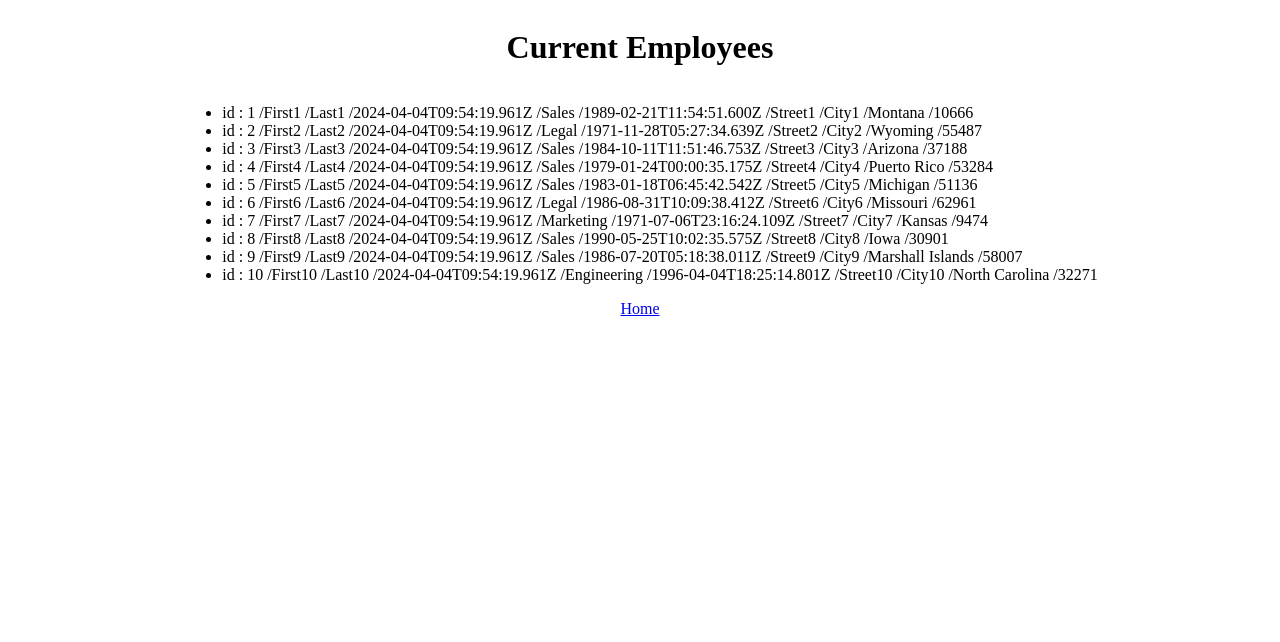
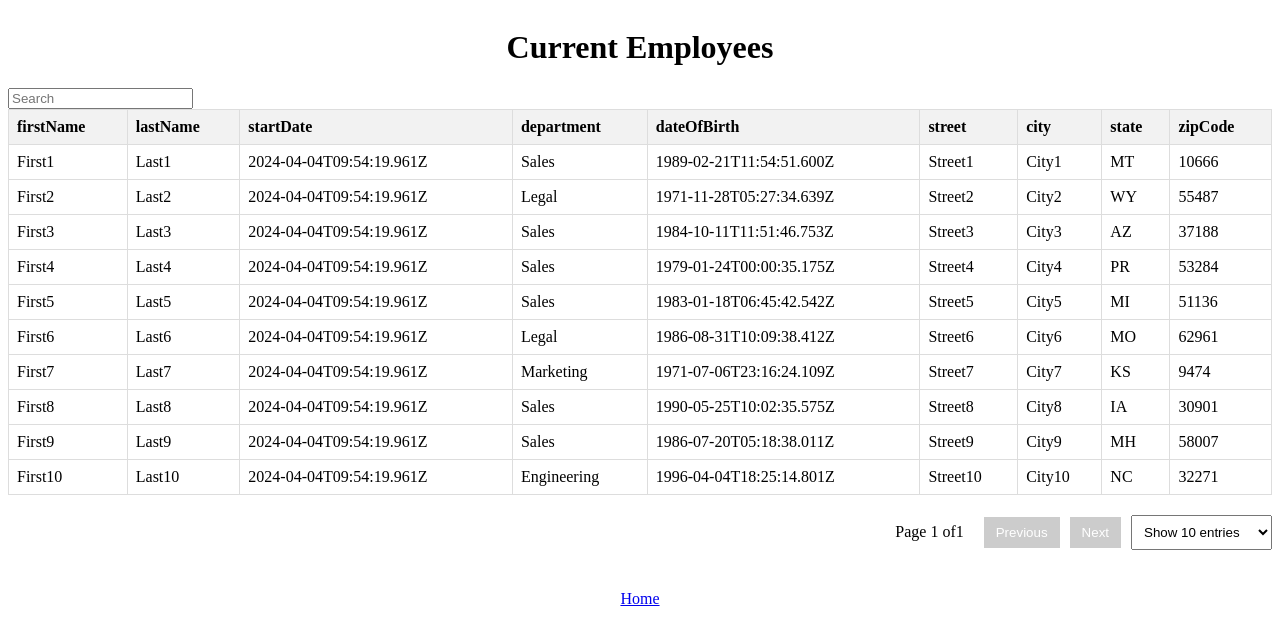
Before and after one commit to MeTuseL/HRnet, a React (Create React App) app: page /HRnet/employeelist in a window 1280 px wide. Shown: the top 642 px of the page. Built offline with nearby package versions, Linux system fonts and the light colour scheme.

Commit message:
feat: add custom datatable as component

```diff
--- /dev/null
+++ b/src/components/DataTable/index.jsx
@@ -0,0 +1,102 @@
+import React, { useState, useEffect } from 'react'
+import styles from './styles/datatable.module.css'
+
+const DataTable = (props) => {
+    const { data } = props
+    const [page, setPage] = useState(1)
+    const [perPage, setPerPage] = useState(10)
+    const [search, setSearch] = useState('')
+    const [filteredSearchData, setFilteredSearchData] = useState(data)
+
+    useEffect(() => {
+        // Filter data based on search
+        const filtered = data.filter((user) =>
+            Object.values(user).some((value) =>
+                value.toString().toLowerCase().includes(search.toLowerCase())
+            )
+        )
+        setFilteredSearchData(filtered)
+        setPage(1) // Reset page when search  changes
+    }, [data, search])
+
+    const handlePreviousPage = () => {
+        // Go to previous page
+        setPage((prevPage) => Math.max(prevPage - 1, 1))
+    }
+
+    const handleNextPage = () => {
+        // Go to next page
+        setPage((prevPage) =>
+            Math.min(
+                prevPage + 1,
+                Math.ceil(filteredSearchData.length / perPage)
+            )
+        )
+    }
+
+    const handlePerPageChange = (e) => {
+        // Change number of entries per page
+        setPerPage(parseInt(e.target.value))
+    }
+
+    // Slice the filtered data to display only entries for the current page
+    const currentPageData = filteredSearchData.slice(
+        (page - 1) * perPage,
+        page * perPage
+    )
+
+    return (
+        <div className={styles.tableContainer}>
+            <input
+                type="text"
+                placeholder="Search"
+                value={search}
+                onChange={(e) => setSearch(e.target.value)}
+            />
+            <table className={styles.table}>
+                <thead>
+                    <tr>
+                        {Object.keys(data[0]).map((key) => (
+                            <th key={key}>{key}</th>
+                        ))}
+                    </tr>
+                </thead>
+                <tbody>
+                    {currentPageData.map((user, index) => (
+                        <tr key={index}>
+                            {Object.values(user).map((value, i) => (
+                                <td key={i}>{value}</td>
+                            ))}
+                        </tr>
+                    ))}
+                </tbody>
+            </table>
+            <div className={styles.pagination}>
+                <span>
+                    Page {page} of
+                    {Math.ceil(filteredSearchData.length / perPage)}
+                </span>
+                <button onClick={handlePreviousPage} disabled={page === 1}>
+                    Previous
+                </button>
+                <button
+                    onClick={handleNextPage}
+                    disabled={
+                        page === Math.ceil(filteredSearchData.length / perPage)
+                    }
+                >
+                    Next
+                </button>
+                <select onChange={handlePerPageChange} value={perPage}>
+                    {[10, 25, 50, 100].map((value) => (
+                        <option key={value} value={value}>
+                            Show {value} entries
+                        </option>
+                    ))}
+                </select>
+            </div>
+        </div>
+    )
+}
+
+export default DataTable
--- /dev/null
+++ b/src/components/DataTable/styles/datatable.module.css
@@ -0,0 +1,54 @@
+.tableContainer {
+    width: 100%;
+    margin-bottom: 20px;
+}
+
+.table {
+    width: 100%;
+    border-collapse: collapse;
+    margin-bottom: 20px;
+}
+
+.table th,
+.table td {
+    border: 1px solid #dddddd;
+    padding: 8px;
+    text-align: left;
+}
+
+.table th {
+    background-color: #f2f2f2;
+}
+
+.pagination {
+    display: flex;
+    align-items: center;
+    justify-content: flex-end;
+    margin-bottom: 20px;
+}
+
+.pagination span {
+    margin-right: 10px;
+}
+
+.pagination button {
+    margin-left: 10px;
+    background-color: #4caf50;
+    color: white;
+    border: none;
+    padding: 8px 12px;
+    text-align: center;
+    text-decoration: none;
+    display: inline-block;
+    cursor: pointer;
+}
+
+.pagination button:disabled {
+    background-color: #cccccc;
+    cursor: not-allowed;
+}
+
+.pagination select {
+    margin-left: 10px;
+    padding: 8px;
+}
--- a/src/pages/EmployeeList/index.jsx
+++ b/src/pages/EmployeeList/index.jsx
@@ -1,26 +1,23 @@
 import { useSelector } from 'react-redux'
 import { Link } from 'react-router-dom'
 import { selectListUsers } from '../../__features__/user'
+import DataTable from '../../components/DataTable'
 
 function EmployeeList() {
     const listUsers = useSelector(selectListUsers)
+    // Format the list of users by removing the ID
+    //and replacing the state object with its abbreviation
+    const formatListUsers = listUsers.map(({ id, ...user }) => ({
+        ...user,
+        state: user.state.abbreviation,
+    }))
+
     return (
         <>
             <div id="employee-div" className="container">
                 <h1>Current Employees</h1>
                 {/* componant pluging table*/}
-                <ul className="listEmployee">
-                    {listUsers.map((user, index) => (
-                        <li key={index} id={`${user}-${index}`}>
-                            {`id : ${user.id}
-                            /${user.firstName} /${user.lastName}
-                            /${user.startDate} /${user.department}
-                            /${user.dateOfBirth} /${user.street}
-                            /${user.city} /${user.state.name}
-                            /${user.zipCode}`}
-                        </li>
-                    ))}
-                </ul>
+                <DataTable data={formatListUsers} />
 
                 <Link to="/">Home</Link>
             </div>
```
